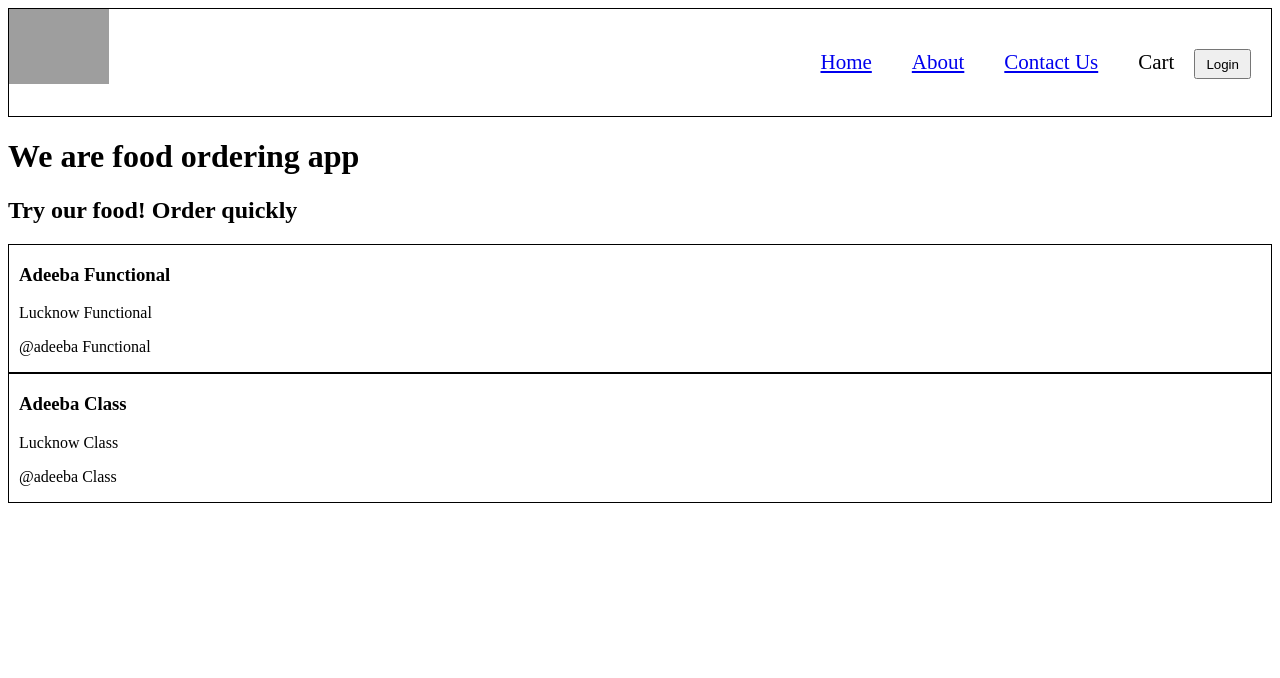
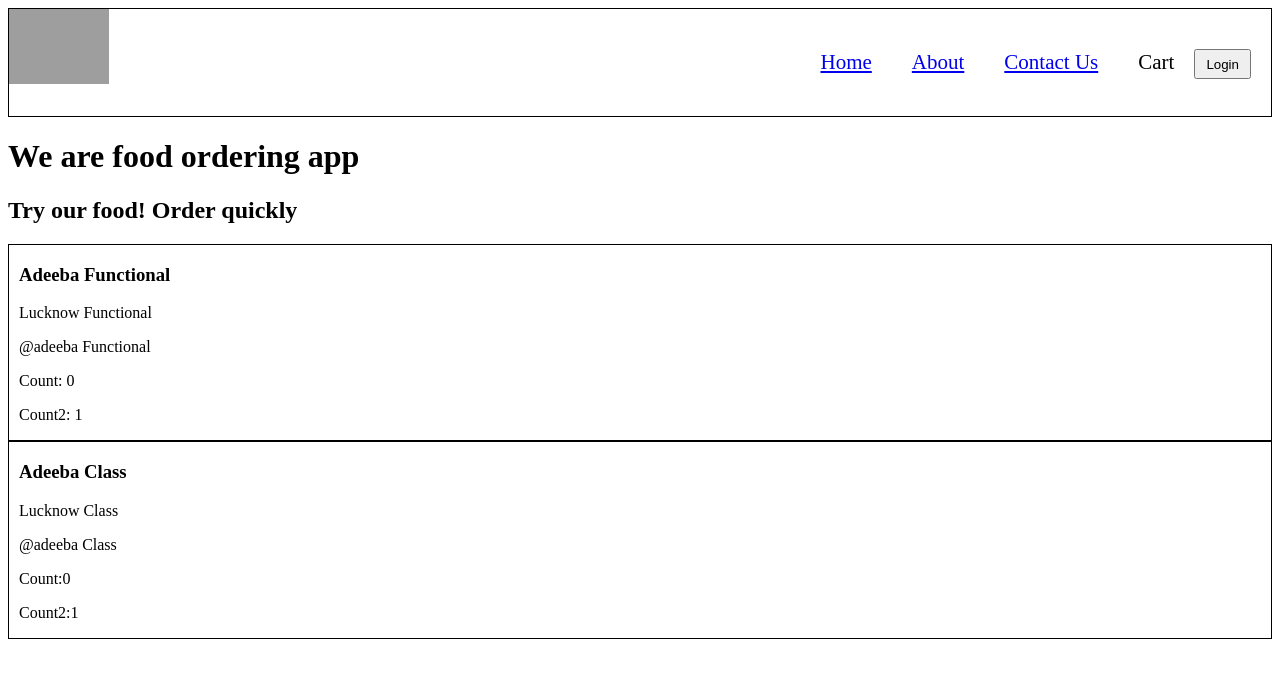
Before and after one commit to adeebafatima/Namaste-React-Course, a React (Vite) app: page /about in a window 1280 px wide. Shown: the top 678 px of the page. Built offline with nearby package versions, Linux system fonts and the light colour scheme; grey boxes are pictures that could not be loaded.

Commit message:
ep8_ClassBasedComp_creatingStateVariable

```diff
--- a/src/components/User.js
+++ b/src/components/User.js
@@ -1,11 +1,17 @@
-const User = ({name,location,handle}) => {
+import { useState } from "react";
+
+const User = ({ name, location, handle }) => {
+  const [count] = useState(0);
+  const [count2] = useState(1);
 
   return (
     <div className="userCard">
       <h3>{name}</h3>
       <p>{location}</p>
       <p>{handle}</p>
+      <p>Count: {count}</p>
+      <p>Count2: {count2}</p>
     </div>
-    )
-}
+  );
+};
 export default User;
--- a/src/components/UserClass.js
+++ b/src/components/UserClass.js
@@ -1,20 +1,25 @@
-import React from 'react';
+import React from "react";
 
-class UserClass extends React.Component{
-
-    constructor(props){
-        super(props)
+class UserClass extends React.Component {
+  constructor(props) {
+    super(props);
+    this.state = {
+      count: 0,
+      count2: 1,
+    };
   }
-    render(){
-        const {name,location,handle}=this.props
+  render() {
+    const { name, location, handle } = this.props;
+    const { count, count2 } = this.state;
     return (
       <div className="userCard">
         <h3>{name}</h3>
         <p>{location}</p>
         <p>{handle}</p>
+        <p>Count:{count}</p>
+        <p>Count2:{count2}</p>
       </div>
-
-        )
+    );
   }
 }
 
```
Lines whose indentation alone changed are shown as unchanged.
